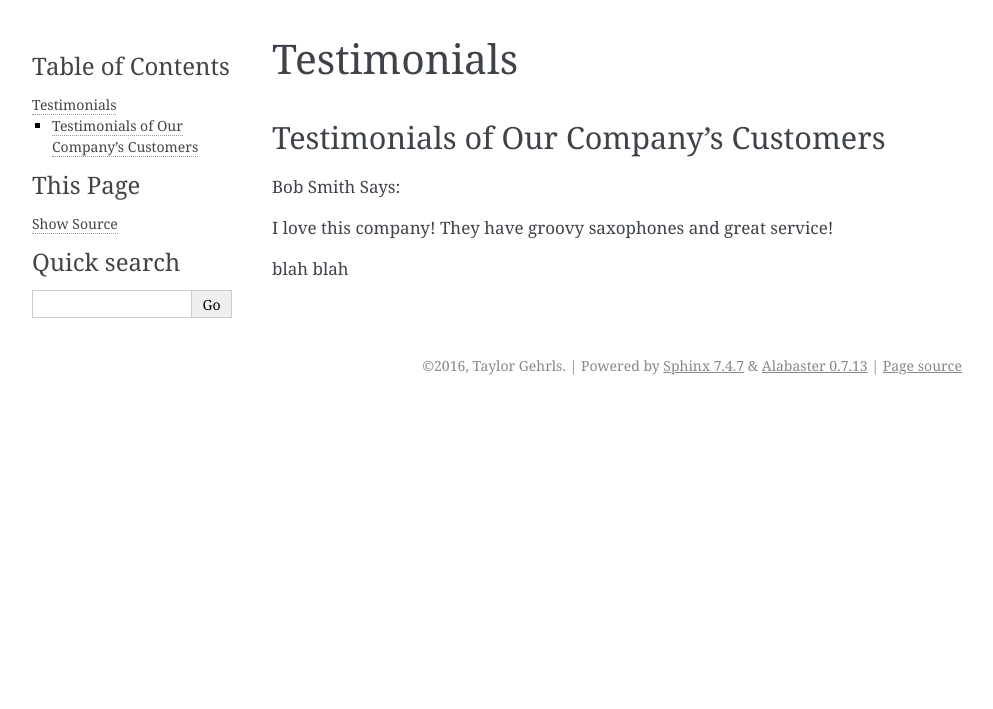
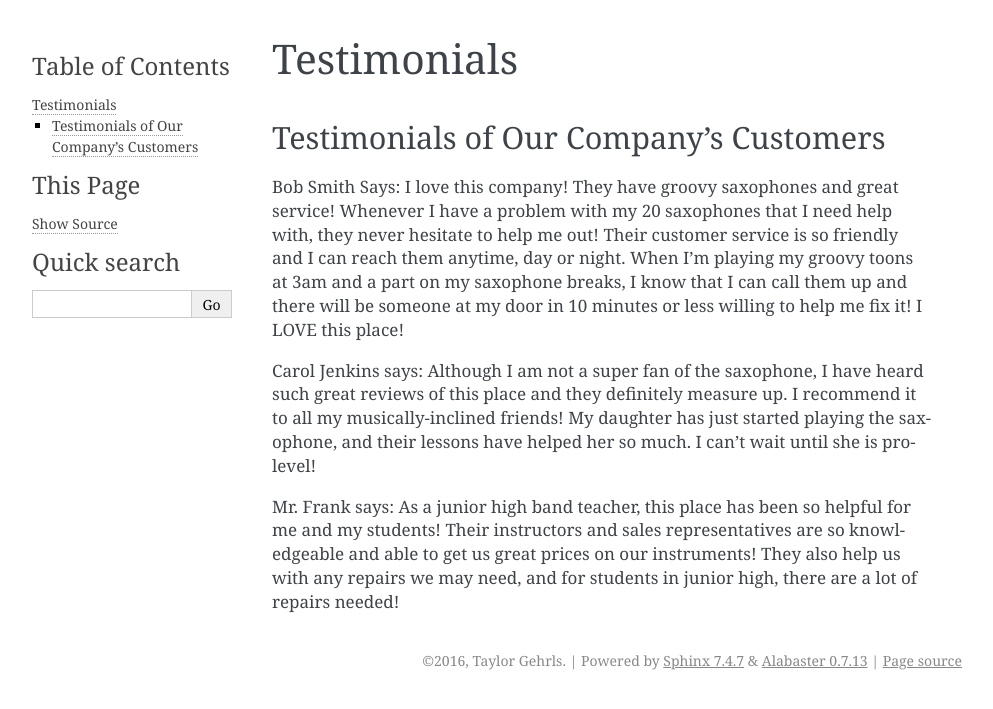
Before and after one commit to TaylorGehrls22/saxophone_website, a Sphinx documentation site: the page built from source/Testimonials/testimonials.rst, in a window 1280 px wide. Shown: the top 709 px of the page, without its empty margins (148-1141 px from the left). Built offline with Sphinx 7.4.7, drawn with Linux system fonts in a browser that asks for light colours; pages that are not in the unit, such as notebooks, are missing from menus.

Commit message:
added more to testimonials page

```diff
--- a/source/Testimonials/testimonials.rst
+++ b/source/Testimonials/testimonials.rst
@@ -5,8 +5,10 @@ Testimonials of Our Company's Customers
 ---------------------------------------
 
 Bob Smith Says:
+I love this company! They have groovy saxophones and great service! Whenever I have a problem with my 20 saxophones that I need help with, they never hesitate to help me out! Their customer service is so friendly and I can reach them anytime, day or night. When I’m playing my groovy toons at 3am and a part on my saxophone breaks, I know that I can call them up and there will be someone at my door in 10 minutes or less willing to help me fix it! I LOVE this place!
 
-I love this company! They have groovy saxophones and great service!
+Carol Jenkins says:
+Although I am not a super fan of the saxophone, I have heard such great reviews of this place and they definitely measure up. I recommend it to all my musically-inclined friends! My daughter has just started playing the saxophone, and their lessons have helped her so much. I can’t wait until she is pro-level!
 
-blah
-blah
+Mr. Frank says:
+As a junior high band teacher, this place has been so helpful for me and my students! Their instructors and sales representatives are so knowledgeable and able to get us great prices on our instruments! They also help us with any repairs we may need, and for students in junior high, there are a lot of repairs needed!
--- a/source/index.rst
+++ b/source/index.rst
@@ -8,8 +8,6 @@ Welcome to Saxophone's documentation!
 
 Contents:
 
-`testimonials.rst`_
-
 .. toctree::
    :maxdepth: 2
 
```
